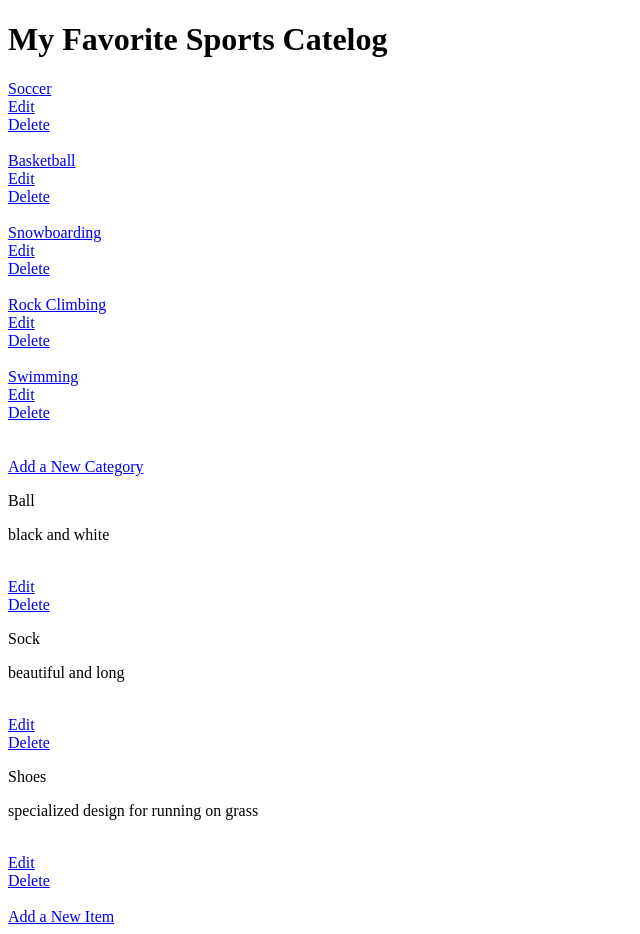
After one commit to sxw031/FSND-Projects-VM, a Flask app: page /catelog/1 in a window 1280 px wide. The commit adds this page. Shown: the whole page, without its empty margins (0-640 px from the left). Run offline with Flask 2, Linux system fonts and the light colour scheme.

Commit message:
add show category items function

```diff
--- a/vagrant/catalog/application.py
+++ b/vagrant/catalog/application.py
@@ -53,11 +53,18 @@ def deleteCategory(category_id):
 	else:
 		return render_template('deletecategory.html', category_id = category_id, category = deletedCategory)
 
-@app.route('/catelog/<int:catelog_id>/<int:item_id>/new')
-def newCategoryItem(category_id, item_id):
+
+@app.route('/catelog/<int:category_id>')
+def ItemPage(category_id):
+	category = session.query(Category).all()
+	items = session.query(CategoryItems).filter_by(category_id = category_id).all()
+	return render_template('itempage.html', category = category, category_id=category_id, items=items)
+
+@app.route('/catelog/<int:category_id>/new')
+def newCategoryItem(category_id):
 	return "Page to add a new item into the category. Task complete"
 
-@app.route('/catelog/<int:catelog_id>/<int:item_id>/edit')
+@app.route('/catelog/<int:category_id>/<int:item_id>/edit')
 def editCategoryItem(category_id, item_id):
 	return "Page to edit an item into the category. Task complete"
 
--- /dev/null
+++ b/vagrant/catalog/templates/itempage.html
@@ -0,0 +1,27 @@
+{% extends "main.html" %}
+
+{% block content %}
+
+	{% for item in items %}
+
+	<div>
+
+		<p>{{item.name}}</p>
+		<p>{{item.description}}</p>
+
+		</br>
+		<a href='{{url_for('editCategoryItem', category_id = category_id, item_id = item.id) }}'>Edit</a>
+
+		</br>
+		<a href = '{{url_for('deleteCategoryItem', category_id = category_id, item_id = item.id) }}'>Delete</a>
+
+	</div>
+
+
+	{% endfor %}
+
+	</br>
+
+	<a href='{{url_for('newCategoryItem', category_id = category_id) }}'>Add a New Item</a>
+
+{% endblock content %}
--- a/vagrant/catalog/templates/main.html
+++ b/vagrant/catalog/templates/main.html
@@ -1,4 +1,9 @@
+<!DOCTYPE html>
 <html>
+<head>
+	<meta charset="utf-8">
+	<title>Fun Catelog</title>
+</head>
 
 <body>
 
@@ -9,13 +14,17 @@
 
 <div>
 
-	<p>{{i.name}}</p>
+	<a href='{{url_for('ItemPage', category_id = i.id) }}'>{{i.name}}</a>
 
+	</br>
 
 	<a href='{{url_for('editCategory', category_id = i.id) }}'>Edit</a>
 
 	</br>
+
 	<a href = '{{url_for('deleteCategory', category_id = i.id) }}'>Delete</a>
+
+	</br></br>
 
 </div>
 
@@ -26,6 +35,9 @@
 
 <a href='{{url_for('newCategory') }}'>Add a New Category</a>
 
+{% block content %}
+{% endblock content %}
+
 </body>
 
 </html>
```
Also changed, not shown: vagrant/catalog/catelogitems.db, 1 other file.
